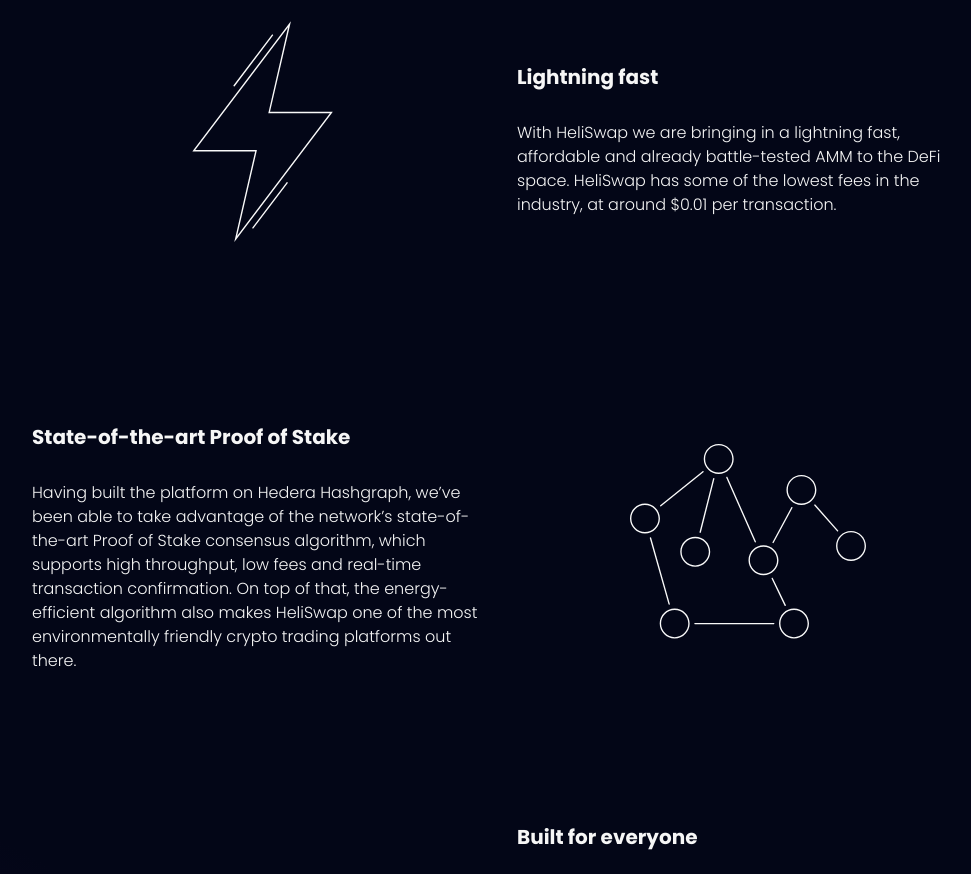
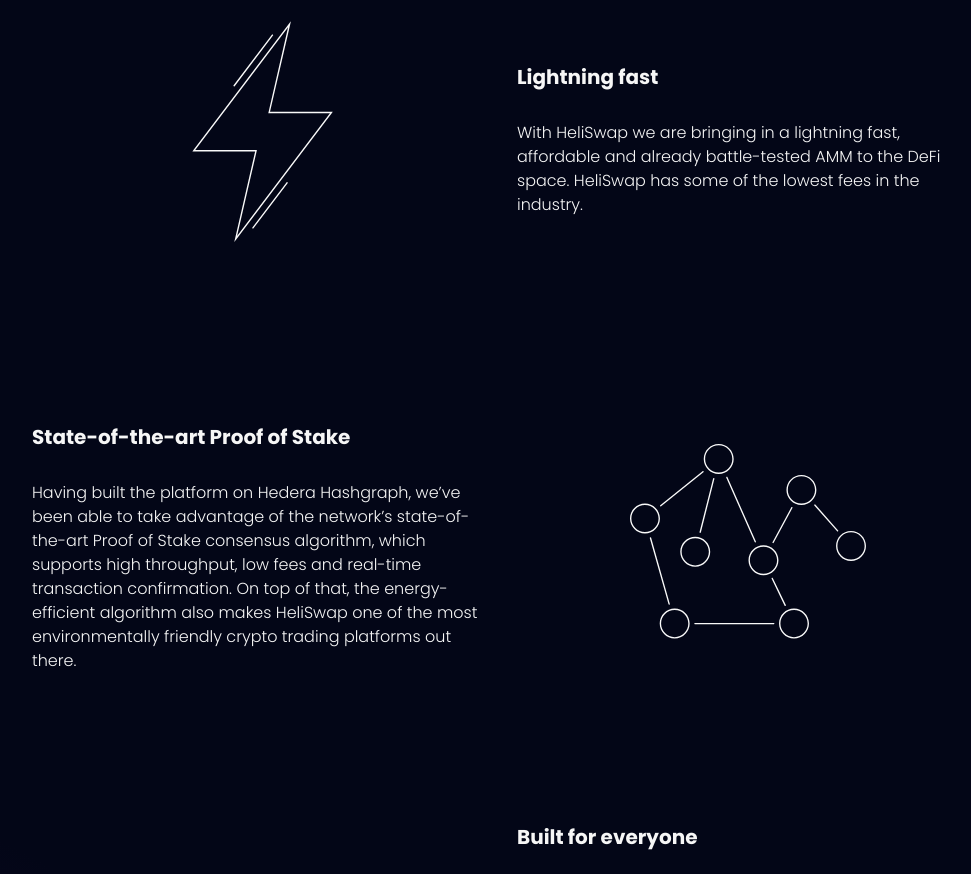
Before and after one commit to HeliSwap/HeliSwap-landing-page, a Next.js app: page / in a window 1280 px wide. Shown: the part 1100-1974 px from the top of the page, without its empty margins (135-1106 px from the left). Built offline with nearby package versions, Linux system fonts and the light colour scheme.

Commit message:
Copy updated

```diff
--- a/pages/index.js
+++ b/pages/index.js
@@ -117,7 +117,7 @@ export default function Home() {
               <p className="text-main mt-5">
                 With HeliSwap we are bringing in a lightning fast, affordable and already
                 battle-tested AMM to the DeFi space. HeliSwap has some of the lowest fees in the
-                industry, at around $0.01 per transaction.
+                industry.
               </p>
             </div>
           </div>
```
